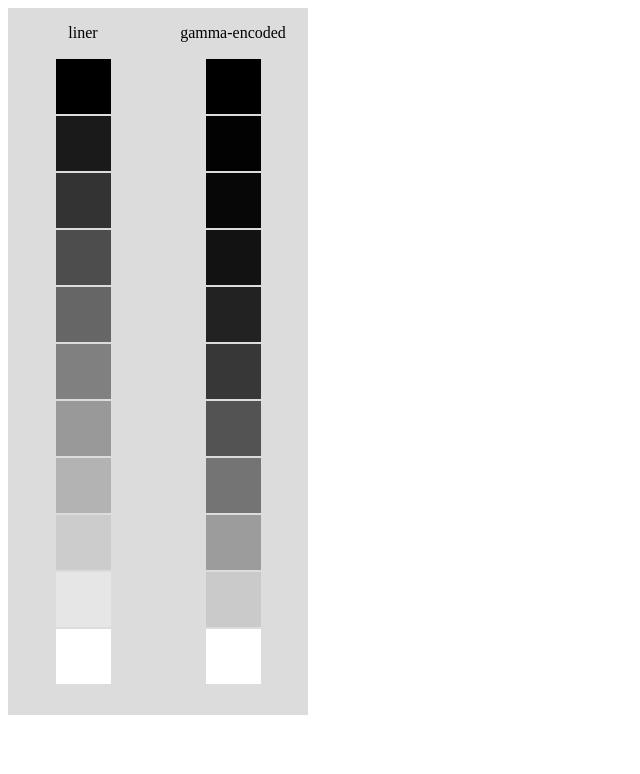
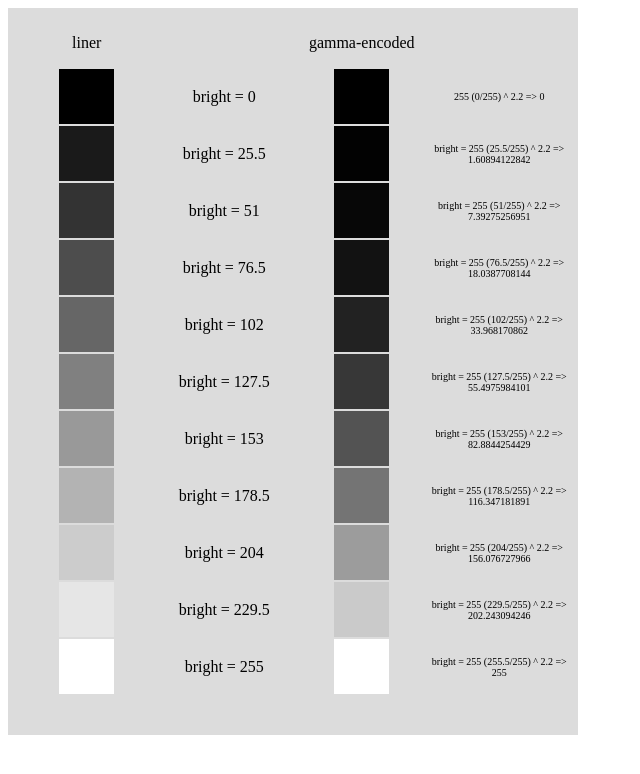
Before and after one commit to WongueShin/gamma_encode_ex, a plain HTML site: page index.html in a window 1280 px wide. Shown: the whole page, without its empty margins (0-640 px from the left). Drawn offline with Linux system fonts and the light colour scheme.

Commit message:
add desc

```diff
--- a/index.html
+++ b/index.html
@@ -9,17 +9,23 @@
     <style>
         .container {
             display: grid;
-            width: 300px;
-            grid-template-columns: repeat(2, 1fr);
+            width: 550px;
+            grid-template-columns: repeat(4, 1fr);
             align-items: center;
             justify-items: center;
             background-color: rgba(80, 80, 80, 0.2);
+            padding: 10px;
         }
 
         .box {
             height: 55px;
             width: 55px;
             margin: 1px;
+        }
+
+        .encodedDescription {
+            font-size: x-small;
+            text-align: center;
         }
 
         .bottomMargin {
@@ -130,29 +136,53 @@
 <body>
 <div class="container">
     <p>liner</p>
+    <p/>
     <p>gamma-encoded</p>
+    <p/>
     <div class="box" id="liner1"></div>
+    <p>bright = 0</p>
     <div class="box" id="encoded1"></div>
+    <p class="encodedDescription">255 (0/255) ^ 2.2 => 0</p>
     <div class="box" id="liner2"></div>
+    <p>bright = 25.5</p>
     <div class="box" id="encoded2"></div>
+    <p class="encodedDescription">bright = 255 (25.5/255) ^ 2.2 => 1.60894122842</p>
     <div class="box" id="liner3"></div>
+    <p>bright = 51</p>
     <div class="box" id="encoded3"></div>
+    <p class="encodedDescription">bright = 255 (51/255) ^ 2.2 => 7.39275256951</p>
     <div class="box" id="liner4"></div>
+    <p>bright = 76.5</p>
     <div class="box" id="encoded4"></div>
+    <p class="encodedDescription">bright = 255 (76.5/255) ^ 2.2 => 18.0387708144</p>
     <div class="box" id="liner5"></div>
+    <p>bright = 102</p>
     <div class="box" id="encoded5"></div>
+    <p class="encodedDescription">bright = 255 (102/255) ^ 2.2 => 33.968170862</p>
     <div class="box" id="liner6"></div>
+    <p>bright = 127.5</p>
     <div class="box" id="encoded6"></div>
+    <p class="encodedDescription">bright = 255 (127.5/255) ^ 2.2 => 55.4975984101</p>
     <div class="box" id="liner7"></div>
+    <p>bright = 153</p>
     <div class="box" id="encoded7"></div>
+    <p class="encodedDescription">bright = 255 (153/255) ^ 2.2 => 82.8844254429</p>
     <div class="box" id="liner8"></div>
+    <p>bright = 178.5</p>
     <div class="box" id="encoded8"></div>
+    <p class="encodedDescription">bright = 255 (178.5/255) ^ 2.2 => 116.347181891</p>
     <div class="box" id="liner9"></div>
+    <p>bright = 204</p>
     <div class="box" id="encoded9"></div>
+    <p class="encodedDescription">bright = 255 (204/255) ^ 2.2 => 156.076727966</p>
     <div class="box" id="liner10"></div>
+    <p>bright = 229.5</p>
     <div class="box" id="encoded10"></div>
+    <p class="encodedDescription">bright = 255 (229.5/255) ^ 2.2 => 202.243094246</p>
     <div class="box" id="liner11"></div>
+    <p>bright = 255</p>
     <div class="box" id="encoded11"></div>
+    <p class="encodedDescription">bright = 255 (255.5/255) ^ 2.2 => 255</p>
     <div class="bottomMargin"></div>
 </div>
 </body>
```
